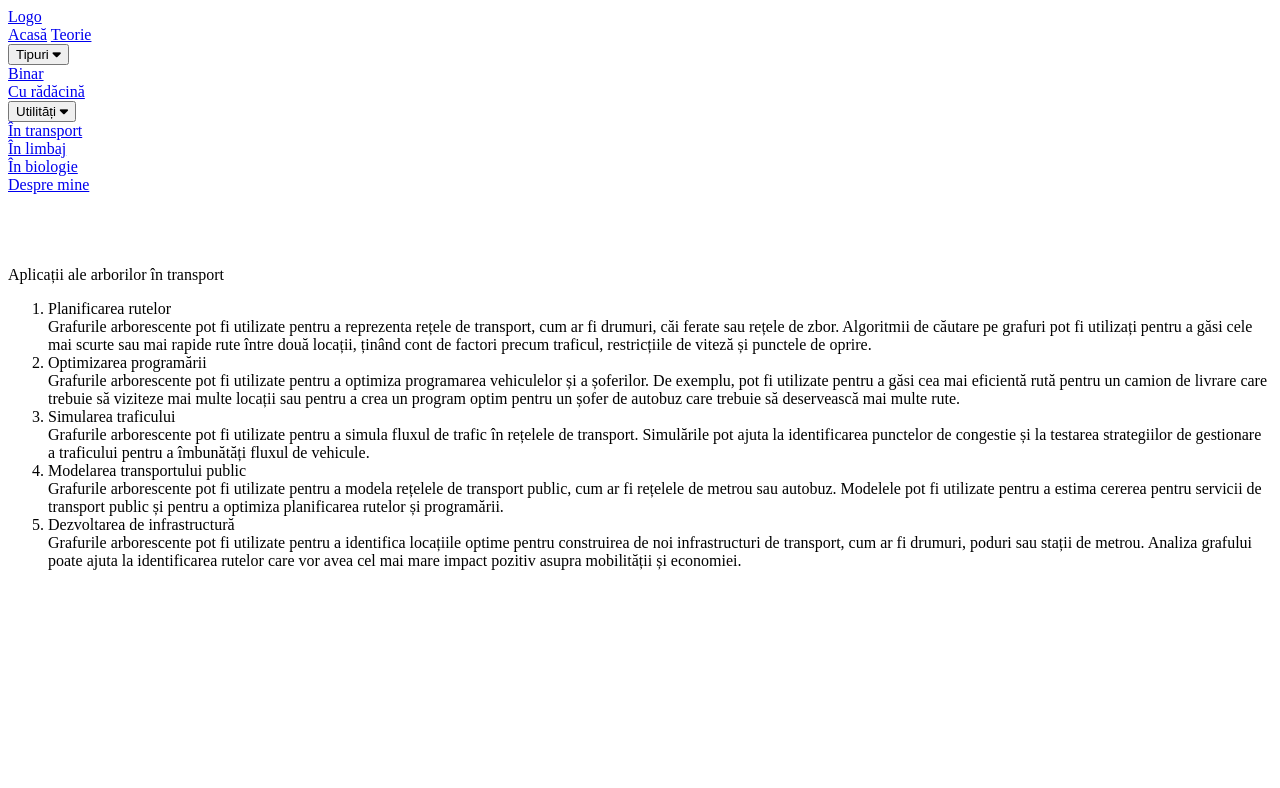
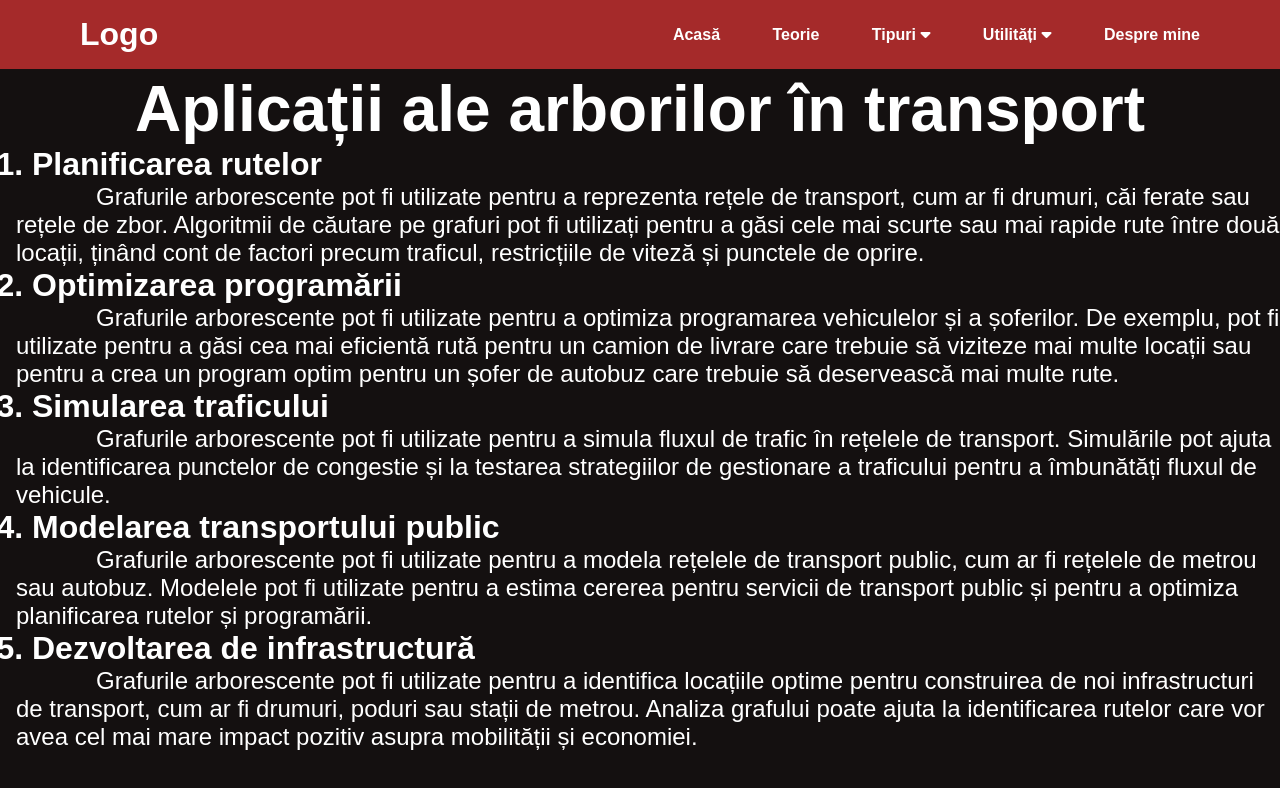
Before and after one commit to Amelyno/Arbori, a plain HTML site: page utTransport.html in a window 1280 px wide. Drawn offline with Linux system fonts and the light colour scheme; the site is published under a folder, as on GitHub Pages, so addresses that start at the root find nothing; a web font is replaced by a local one.

Commit message:
Update utTransport.html

```diff
--- a/utTransport.html
+++ b/utTransport.html
@@ -3,10 +3,10 @@
 <head>
     <meta charset="UTF-8">
     <meta name="viewport" content="width=device-width, initial-scale=1.0">
-    <link rel="stylesheet" href="/CSS/utTransport.css">
+    <link rel="stylesheet" href="./CSS/utTransport.css">
     <link rel="stylesheet" href="https://cdnjs.cloudflare.com/ajax/libs/font-awesome/6.5.2/css/all.min.css" integrity="sha512-SnH5WK+bZxgPHs44uWIX+LLJAJ9/2PkPKZ5QiAj6Ta86w+fsb2TkcmfRyVX3pBnMFcV7oQPJkl9QevSCWr3W6A==" crossorigin="anonymous" referrerpolicy="no-referrer" />
     <link href="https://fonts.cdnfonts.com/css/auge-trial" rel="stylesheet">
-    <script src="/JS/script.js" defer></script>
+    <script src="./JS/script.js" defer></script>
     <title>Arbori</title>
 </head>
 <body>
```
